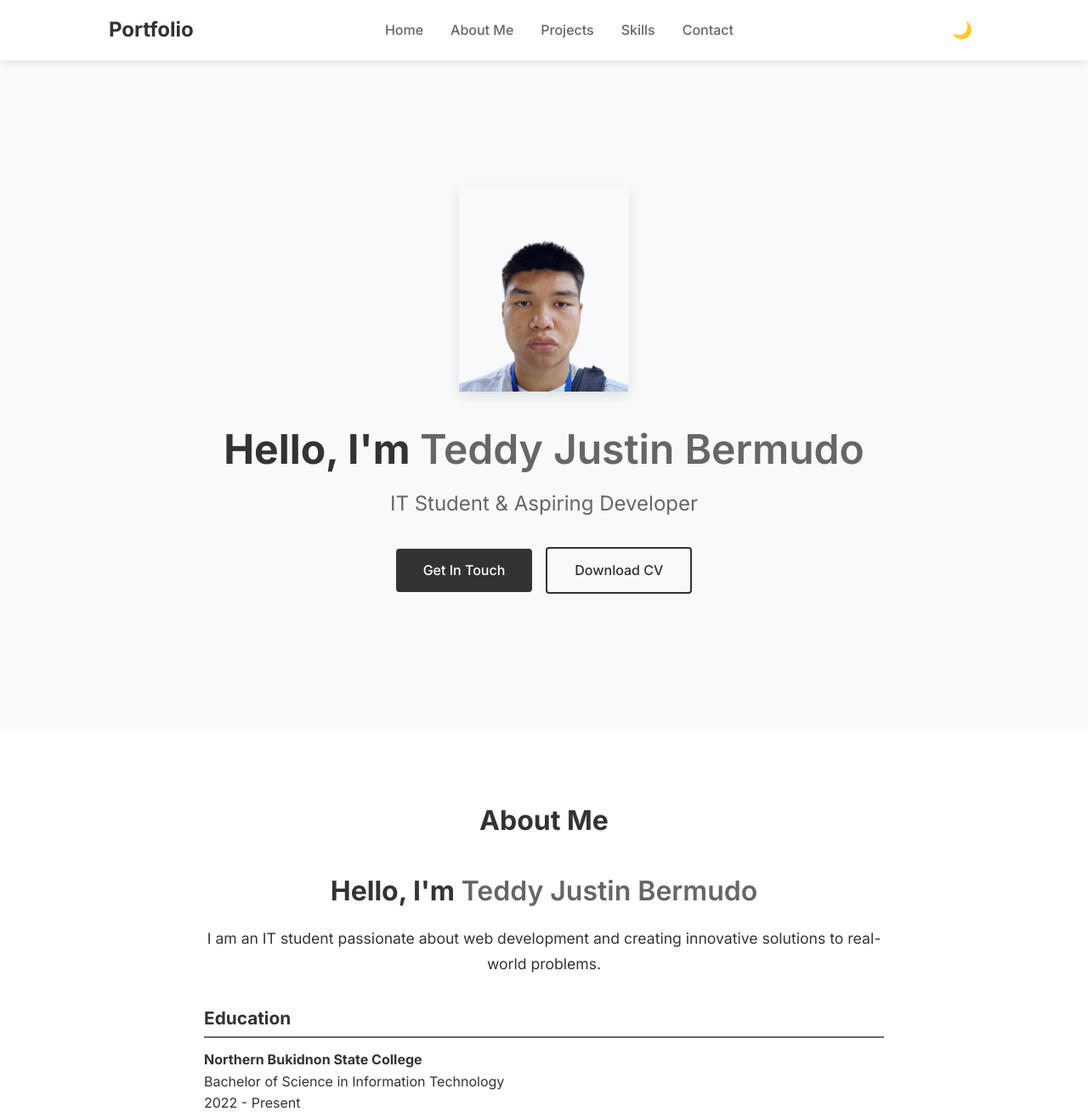
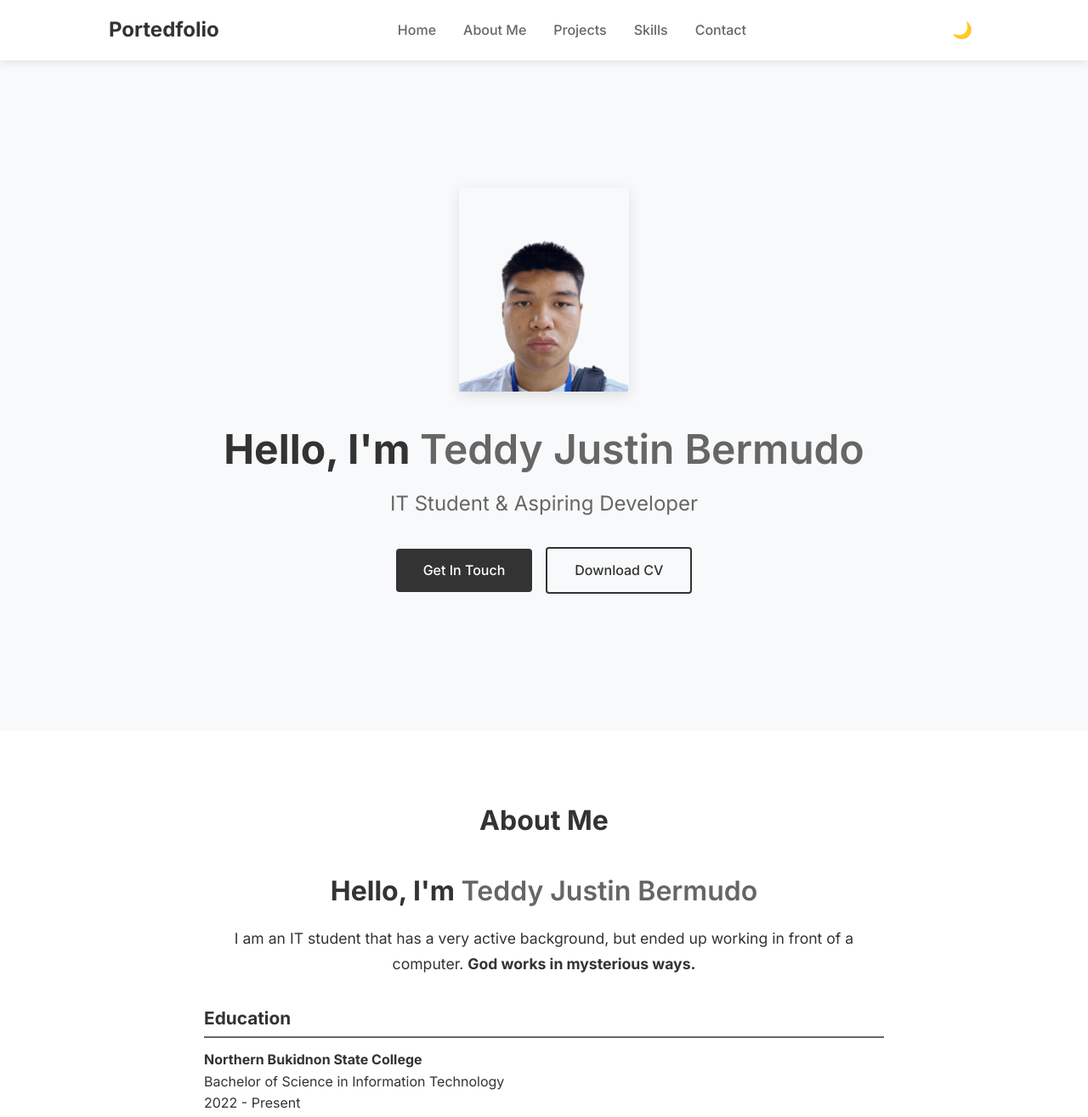
Before and after one commit to Tedeyy/portedfolio, a plain HTML site: page index.html in a window 1280 px wide. Shown: the top 1315 px of the page at 85% size. Drawn offline with Linux system fonts and the light colour scheme.

Commit message:
added detail

```diff
--- a/index.html
+++ b/index.html
@@ -13,7 +13,7 @@
 <body>
     <header>
         <nav>
-            <div class="logo">Portfolio</div>
+            <div class="logo">Portedfolio</div>
                 <ul class="nav-links">
                 <li><a href="#home">Home</a></li>
                 <li><a href="#aboutme">About Me</a></li>
@@ -56,7 +56,7 @@
                 <div class="aboutme-content">
                     <h3>Hello, I'm <span class="highlight">Teddy Justin Bermudo</span></h3>
                     <p class="aboutme-intro">
-                        I am an IT student passionate about web development and creating innovative solutions to real-world problems.
+                        I am an IT student that has a very active background, but ended up working in front of a computer. <strong>God works in mysterious ways.</strong>
                     </p>
 
                     <div class="aboutme-section">
@@ -143,7 +143,7 @@
                     </div>
                     <div class="project-content">
                         <h3>Pac-Man Clone</h3>
-                        <p>Created a Pacman clone but with a twist, it is a 2D game where the player controls a pacman character to eat dots and avoid ghosts. This porject only uses Java. Made for our GameDevelopment last AY 2022-2023.</p>
+                        <p>Created a Pacman clone but with a twist, it is a 2D game where the player controls a pacman character to eat dots and avoid ghosts. This project only uses Java. Made for our GameDevelopment last AY 2022-2023.</p>
                         <div class="project-links">
                         </div>
                     </div>
```
